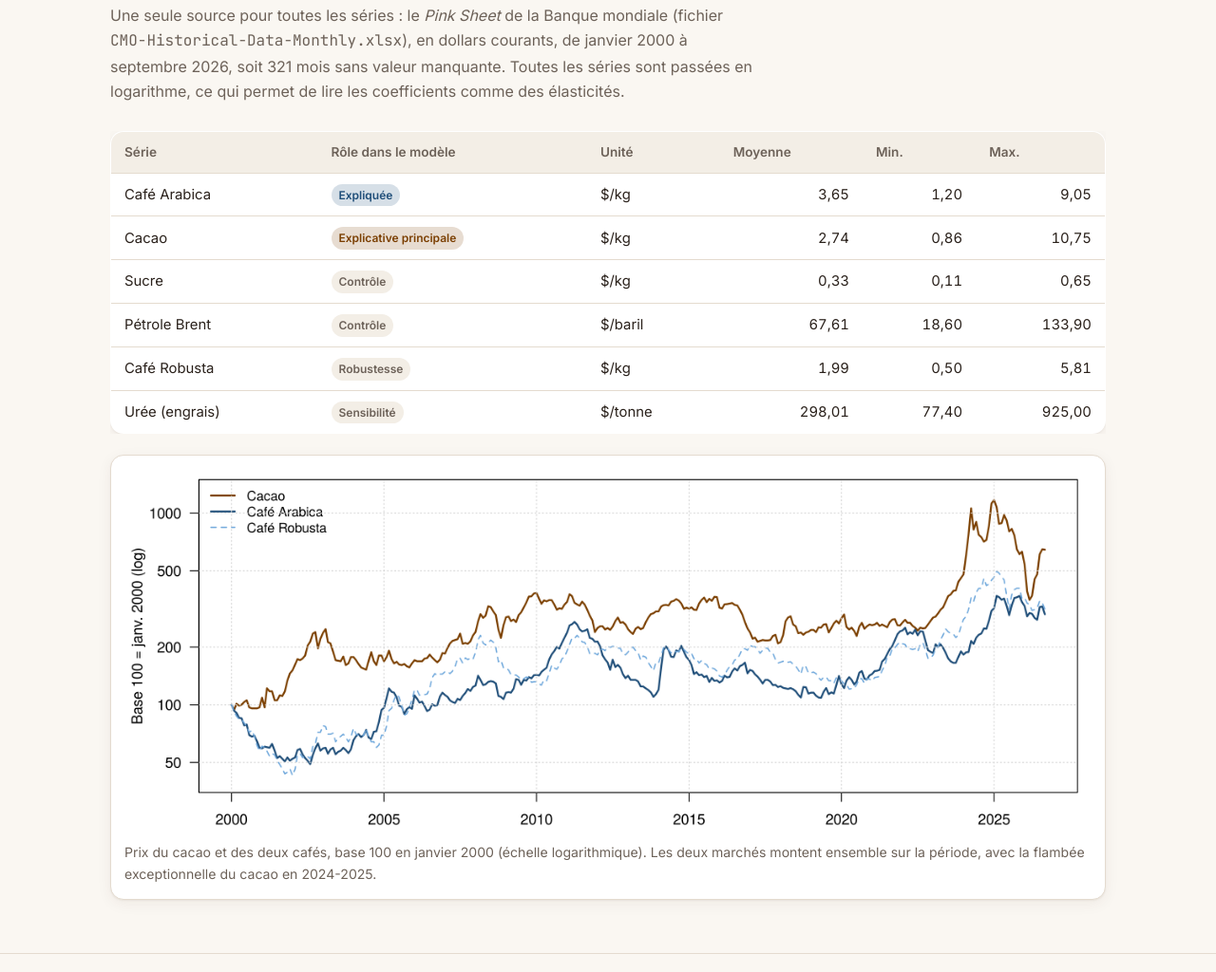
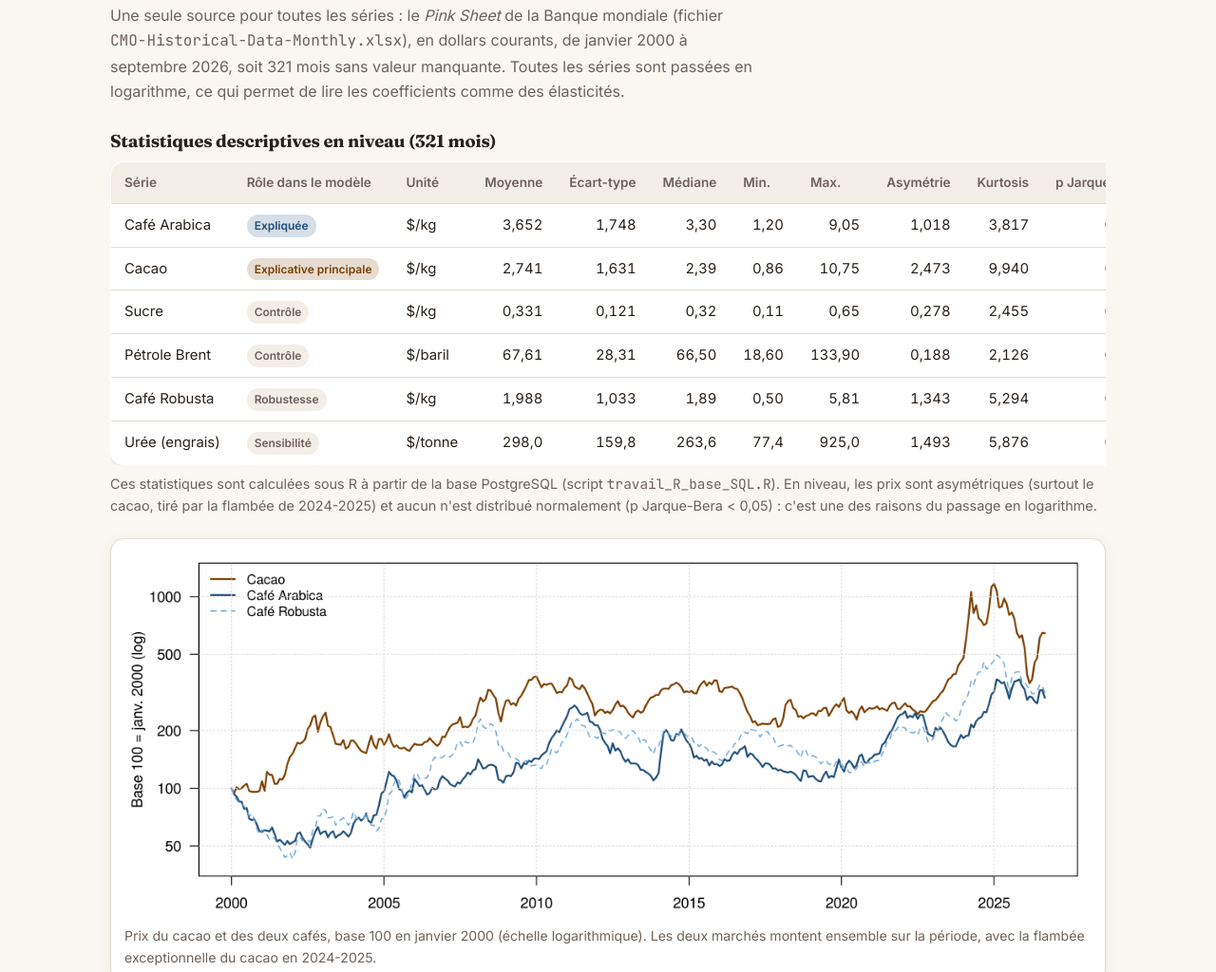
Before and after one commit to klarawlbk/Projet-cacao-caf-, a plain HTML site: page index.html in a window 1280 px wide. Shown: the part 1221-2245 px from the top of the page at 95% size. Drawn offline with nearby package versions, Linux system fonts and the light colour scheme; no server answers.

Commit message:
Add files via upload
Ajout du travail R sur la base SQL et mise à jour du site.

```diff
--- a/index.html
+++ b/index.html
@@ -80,7 +80,7 @@ figcaption{color:var(--muted);font-size:.88rem;margin-top:10px}
 
 /* table */
 .tbl{width:100%;border-collapse:collapse;background:var(--surface);border:1px solid var(--border);border-radius:14px;overflow:hidden;font-size:.93rem;box-shadow:var(--shadow)}
-.tbl th,.tbl td{padding:10px 14px;text-align:left;border-bottom:1px solid var(--border)}
+.tbl th,.tbl td{white-space:nowrap;padding:10px 14px;text-align:left;border-bottom:1px solid var(--border)}
 .tbl th{background:var(--surface-2);font-weight:600;font-size:.85rem;color:var(--muted)}
 .tbl tr:last-child td{border-bottom:none}
 .tbl td.num{text-align:right;font-variant-numeric:tabular-nums}
@@ -189,19 +189,21 @@ footer{padding:36px 0 56px;color:var(--muted);font-size:.88rem;border-top:1px so
   <div class="wrap">
     <h2>Les données</h2>
     <p class="intro">Une seule source pour toutes les séries : le <i>Pink Sheet</i> de la Banque mondiale (fichier <code>CMO-Historical-Data-Monthly.xlsx</code>), en dollars courants, de janvier 2000 à septembre 2026, soit 321 mois sans valeur manquante. Toutes les séries sont passées en logarithme, ce qui permet de lire les coefficients comme des élasticités.</p>
-    <div class="scroll" style="margin-bottom:22px">
+    <h3>Statistiques descriptives en niveau (321 mois)</h3>
+    <div class="scroll" style="margin:10px 0 8px">
       <table class="tbl">
-        <thead><tr><th>Série</th><th>Rôle dans le modèle</th><th>Unité</th><th class="num">Moyenne</th><th class="num">Min.</th><th class="num">Max.</th></tr></thead>
+        <thead><tr><th>Série</th><th>Rôle dans le modèle</th><th>Unité</th><th class="num">Moyenne</th><th class="num">Écart-type</th><th class="num">Médiane</th><th class="num">Min.</th><th class="num">Max.</th><th class="num">Asymétrie</th><th class="num">Kurtosis</th><th class="num">p Jarque-Bera</th></tr></thead>
         <tbody>
-          <tr><td>Café Arabica</td><td><span class="tag y">Expliquée</span></td><td>$/kg</td><td class="num">3,65</td><td class="num">1,20</td><td class="num">9,05</td></tr>
-          <tr><td>Cacao</td><td><span class="tag x">Explicative principale</span></td><td>$/kg</td><td class="num">2,74</td><td class="num">0,86</td><td class="num">10,75</td></tr>
-          <tr><td>Sucre</td><td><span class="tag">Contrôle</span></td><td>$/kg</td><td class="num">0,33</td><td class="num">0,11</td><td class="num">0,65</td></tr>
-          <tr><td>Pétrole Brent</td><td><span class="tag">Contrôle</span></td><td>$/baril</td><td class="num">67,61</td><td class="num">18,60</td><td class="num">133,90</td></tr>
-          <tr><td>Café Robusta</td><td><span class="tag">Robustesse</span></td><td>$/kg</td><td class="num">1,99</td><td class="num">0,50</td><td class="num">5,81</td></tr>
-          <tr><td>Urée (engrais)</td><td><span class="tag">Sensibilité</span></td><td>$/tonne</td><td class="num">298,01</td><td class="num">77,40</td><td class="num">925,00</td></tr>
+          <tr><td>Café Arabica</td><td><span class="tag y">Expliquée</span></td><td>$/kg</td><td class="num">3,652</td><td class="num">1,748</td><td class="num">3,30</td><td class="num">1,20</td><td class="num">9,05</td><td class="num">1,018</td><td class="num">3,817</td><td class="num">0,000</td></tr>
+          <tr><td>Cacao</td><td><span class="tag x">Explicative principale</span></td><td>$/kg</td><td class="num">2,741</td><td class="num">1,631</td><td class="num">2,39</td><td class="num">0,86</td><td class="num">10,75</td><td class="num">2,473</td><td class="num">9,940</td><td class="num">0,000</td></tr>
+          <tr><td>Sucre</td><td><span class="tag ">Contrôle</span></td><td>$/kg</td><td class="num">0,331</td><td class="num">0,121</td><td class="num">0,32</td><td class="num">0,11</td><td class="num">0,65</td><td class="num">0,278</td><td class="num">2,455</td><td class="num">0,019</td></tr>
+          <tr><td>Pétrole Brent</td><td><span class="tag ">Contrôle</span></td><td>$/baril</td><td class="num">67,61</td><td class="num">28,31</td><td class="num">66,50</td><td class="num">18,60</td><td class="num">133,90</td><td class="num">0,188</td><td class="num">2,126</td><td class="num">0,003</td></tr>
+          <tr><td>Café Robusta</td><td><span class="tag ">Robustesse</span></td><td>$/kg</td><td class="num">1,988</td><td class="num">1,033</td><td class="num">1,89</td><td class="num">0,50</td><td class="num">5,81</td><td class="num">1,343</td><td class="num">5,294</td><td class="num">0,000</td></tr>
+          <tr><td>Urée (engrais)</td><td><span class="tag ">Sensibilité</span></td><td>$/tonne</td><td class="num">298,0</td><td class="num">159,8</td><td class="num">263,6</td><td class="num">77,4</td><td class="num">925,0</td><td class="num">1,493</td><td class="num">5,876</td><td class="num">0,000</td></tr>
         </tbody>
       </table>
     </div>
+    <p class="note" style="margin:0 0 22px">Ces statistiques sont calculées sous R à partir de la base PostgreSQL (script <code>travail_R_base_SQL.R</code>). En niveau, les prix sont asymétriques (surtout le cacao, tiré par la flambée de 2024-2025) et aucun n'est distribué normalement (p Jarque-Bera &lt; 0,05) : c'est une des raisons du passage en logarithme.</p>
     <figure>
       <img src="figures/fig1_cacao_cafe.png" alt="Prix du cacao et du café, base 100 en janvier 2000, échelle logarithmique" loading="lazy">
       <figcaption>Prix du cacao et des deux cafés, base 100 en janvier 2000 (échelle logarithmique). Les deux marchés montent ensemble sur la période, avec la flambée exceptionnelle du cacao en 2024-2025.</figcaption>
@@ -247,7 +249,7 @@ footer{padding:36px 0 56px;color:var(--muted);font-size:.88rem;border-top:1px so
       <div><b>1. Export</b>R écrit <code>donnees_sql.csv</code></div>
       <div><b>2. Table</b><code>prix</code> : clé primaire sur la date, contraintes <code>CHECK</code></div>
       <div><b>3. Import</b><code>\copy</code> : 321 lignes</div>
-      <div><b>4. Analyses</b>jointure, vues, fenêtrage, <code>CORR</code>, <code>REGR</code></div>
+      <div><b>4. Analyses + R</b>fenêtrage, <code>CORR</code> ; R lit la base avec <code>RPostgres</code></div>
     </div>
     <div class="grid2" style="margin-bottom:22px">
       <div>
@@ -269,8 +271,15 @@ footer{padding:36px 0 56px;color:var(--muted);font-size:.88rem;border-top:1px so
       <figure><img src="figures/figA3_sql.png" alt="Capture du terminal : création de la table variables et statistiques descriptives" loading="lazy"><figcaption>Exécution dans le terminal : table <code>variables</code>, vue et statistiques par série.</figcaption></figure>
       <figure><img src="figures/figA4_sql.png" alt="Capture du terminal : moyenne mobile, corrélations, volatilité et régression" loading="lazy"><figcaption>Suite : moyenne mobile sur 12 mois, corrélations, volatilité par période, régression simple.</figcaption></figure>
     </div>
-    <p style="margin-top:18px"><button class="go step-go" data-file="SQL/base_cacao_cafe_postgresql.sql" style="border:1px solid var(--border);border-radius:8px;padding:6px 10px;background:var(--surface-2);color:var(--text);cursor:pointer;font-family:inherit">Voir le script de création</button>
-    <button class="go step-go" data-file="SQL/analyses_sql_postgresql.sql" style="border:1px solid var(--border);border-radius:8px;padding:6px 10px;background:var(--surface-2);color:var(--text);cursor:pointer;font-family:inherit">Voir les analyses SQL</button></p>
+    <h3 style="margin-top:28px">R branché directement sur la base</h3>
+    <p class="note" style="color:var(--text);max-width:68ch">Avec les packages DBI et RPostgres, R se connecte à la base, lui envoie des requêtes SQL et importe la table <code>prix</code> sans passer par le fichier Excel. Les statistiques en niveau et le modèle ARDL (F = 5,88 ; élasticité 0,869) sont retrouvés à l'identique, puis R réécrit ses résultats dans deux nouvelles tables PostgreSQL.</p>
+    <div class="grid2">
+      <figure><img src="figures/figA7_R_sql.png" alt="RStudio : statistiques descriptives en niveau calculées à partir de la base" loading="lazy"><figcaption>Statistiques descriptives en niveau calculées sous R à partir de la base PostgreSQL.</figcaption></figure>
+      <figure><img src="figures/figA9_R_sql.png" alt="RStudio : résultats renvoyés dans la base PostgreSQL" loading="lazy"><figcaption>R écrit ses résultats dans deux nouvelles tables (<code>stats_niveau</code>, <code>resultats_long_terme</code>) et les relit en SQL.</figcaption></figure>
+    </div>
+    <p style="margin-top:22px"><button class="go step-go" data-file="SQL/base_cacao_cafe_postgresql.sql" style="border:1px solid var(--border);border-radius:8px;padding:6px 10px;background:var(--surface-2);color:var(--text);cursor:pointer;font-family:inherit">Voir le script de création</button>
+    <button class="go step-go" data-file="SQL/analyses_sql_postgresql.sql" style="border:1px solid var(--border);border-radius:8px;padding:6px 10px;background:var(--surface-2);color:var(--text);cursor:pointer;font-family:inherit">Voir les analyses SQL</button>
+    <button class="go step-go" data-file="R/travail_R_base_SQL.R" style="border:1px solid var(--border);border-radius:8px;padding:6px 10px;background:var(--surface-2);color:var(--text);cursor:pointer;font-family:inherit">Voir le script R ↔ SQL</button></p>
   </div>
 </section>
 
@@ -336,6 +345,7 @@ const FILES = [
   ['R/etape4_modelisation_ardl.R', 'Étape 4 – Combinaisons de contrôles, auto_ardl, AIC/BIC, test des bornes.'],
   ['R/etape5_resultats.R', 'Étape 5 – Long terme, ECM, diagnostics check_*, CUSUM.'],
   ['R/etape6_robustesse.R', 'Étape 6 – Robustesse, Toda-Yamamoto, exogénéité faible.'],
+  ['R/travail_R_base_SQL.R', 'R branché sur PostgreSQL : connexion, requêtes SQL depuis R, statistiques en niveau, ARDL sur les données de la base, résultats renvoyés dans la base.'],
   ['R/figures_rapport.R', 'Figures du mémoire.'],
   ['SQL/base_cacao_cafe_postgresql.sql', 'PostgreSQL – création de la table prix, import du CSV, vérifications.'],
   ['SQL/analyses_sql_postgresql.sql', 'PostgreSQL – analyses complémentaires : jointure, vues, fenêtrage, CORR, REGR.'],
```
Also changed, not shown: figures/figA5_R_sql.png (added), figures/figA6_R_sql.png (added), figures/figA7_R_sql.png (added), figures/figA8_R_sql.png (added), figures/figA9_R_sql.png (added), 3 other files.
